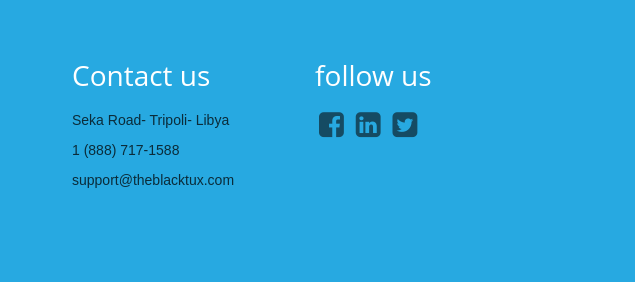
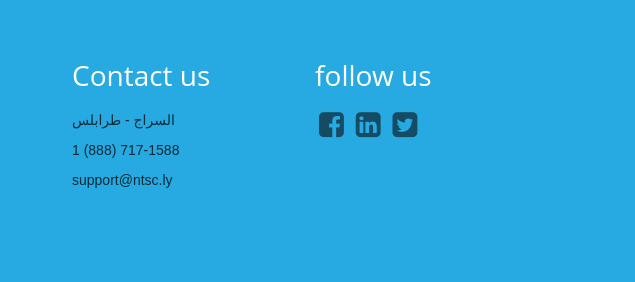
Before and after one commit to mohamedsadeg/mohamedsadeg.github.io, a plain HTML site: page ntsc/contact.html in a window 1280 px wide. Shown: the part 822-1104 px from the top of the page, 0-635 px from the left. Drawn offline with nearby package versions, Linux system fonts and the light colour scheme; some packages are replaced by stand-ins of ours.

Commit message:
Update contact.html

```diff
--- a/ntsc/contact.html
+++ b/ntsc/contact.html
@@ -100,9 +100,9 @@
             <div class="col-lg-3 da">
                 <h3>Contact us</h3>
                 <div class="col-lg-12">
-                    <p> Seka Road- Tripoli- Libya</p>
-                    <p>1 (888) 717-1588</p>
-                    <p>support@theblacktux.com</p>
+                    <p>السراج - طرابلس</p>
+                        <p>1 (888) 717-1588</p>
+                        <p>support@ntsc.ly</p>
                 </div>
             </div>
             <div class="col-lg-3">
```
